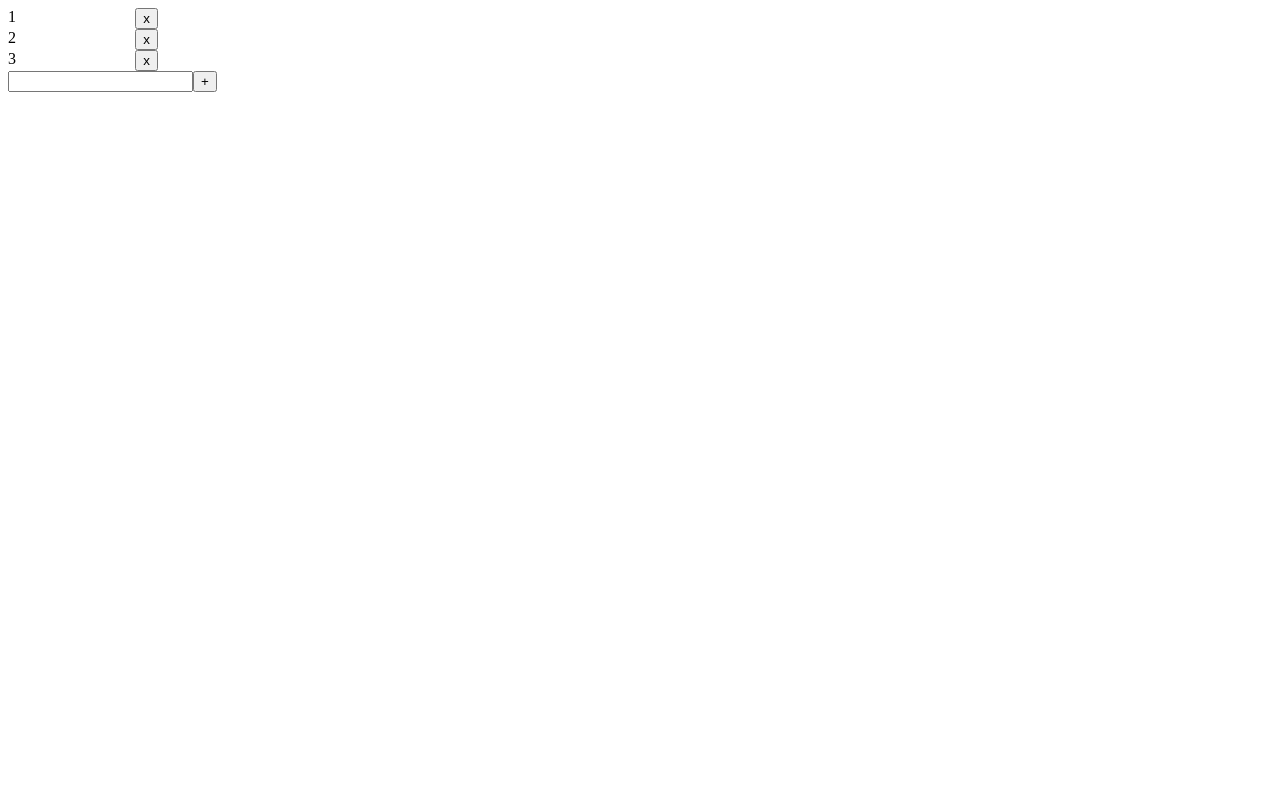
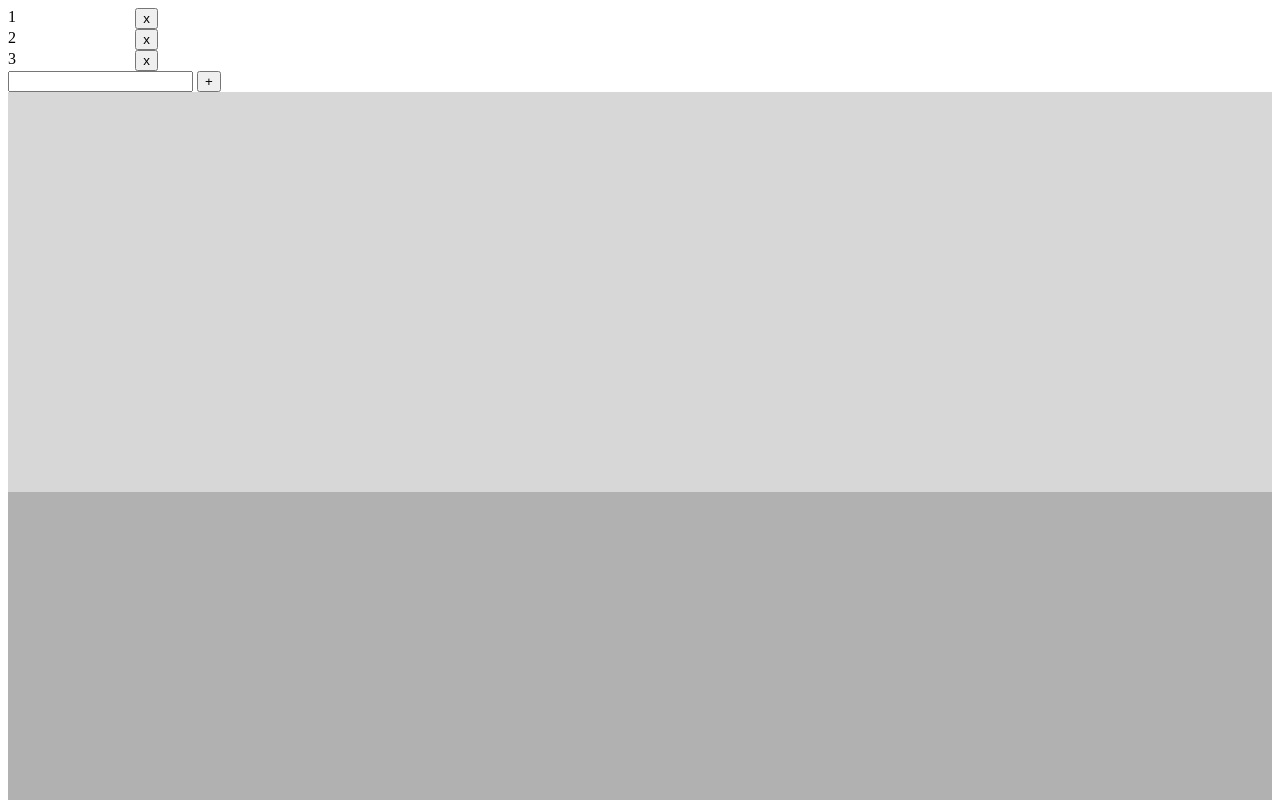
Before and after one commit to vroshupkin/purple-school, a website: page draft/todo-pure-js/index.html in a window 1280 px wide. Shown: the top 800 px of the page. Drawn offline with Linux system fonts and the light colour scheme.

Commit message:
Добавлен prettier. Рефакторинг to-do list. Добавлены примеры таймеров

```diff
--- a/draft/todo-pure-js/index.html
+++ b/draft/todo-pure-js/index.html
@@ -7,10 +7,16 @@
     <title>Document</title>
 </head>
 <body>
+    <div id="root"></div>
 
-    <div id="root">
+    <div style="height: 400px; background: rgb(215, 215, 215)"></div>
+        <div style="height: 400px; background: rgb(177, 177, 177)"></div>
+        <div style="height: 400px; background: rgb(127, 127, 127)"></div>
+        <div id="select" style="height: 400px; background: rgb(165, 252, 73)">
+    </div>
 
-    </div>
 </body>
+
 <script src="./script.js"></script>
+<script src="./scroll.js"></script>
 </html>
--- a/draft/todo-pure-js/script.js
+++ b/draft/todo-pure-js/script.js
@@ -1,80 +1,77 @@
 const root = document.getElementById('root')
 
-let dataModel = [
-    '1',
-    '2',
-    '3'
-]
+const todoData = {
+    text: [
+        '1', '2', '3'
+    ],
+    input: '',
+    container: null
+}
 
-let container = null
-/**
- * В начале удаляет старый элемент и создает и рендерит новый
- */
-function render(){
-    if(container != null){
-        container.remove()
-    }
-    container = document.createElement('div')
+const todoElementGenerator = (text, i) => {
+    let html = `
+        <div style="display: flex; width: 150px; justify-content: space-between">
+            <p1>${text}</p1>
+            <button>x</button>
+        </div>
+    `.trim()
 
-    for (let i = 0; i < dataModel.length; i++) {
-        const text_div = document.createElement('div')
-        text_div.innerHTML =  dataModel[i]
+    const el = document.createElement('div')
+    el.innerHTML = html
 
-        const delete_button = document.createElement('button')
-        delete_button.innerText = 'x'
-
-
-        delete_button.onclick = () => {
-            dataModel.splice(i, 1)
-            render()
-        }
-
-        const wrapper_div = document.createElement('div')
-        wrapper_div.appendChild(text_div)
-        wrapper_div.appendChild(delete_button)
-        wrapper_div.style.width = '150px'
-        wrapper_div.style.display = 'flex'
-        wrapper_div.style.justifyContent = 'space-between'
-
-        container.appendChild(wrapper_div)
+    const div = el.children[0]
+    const button = div.children[1]
+    button.onclick = () => {
+        todoData.text.splice(i, 1)
+        render()
     }
 
-
-    container.appendChild(addElement())
-    root.appendChild(container)
+    return el.children[0]
 }
 
 
-let addInputData = ''
-function addElement(){
-    const wrapper_div = document.createElement('div')
-    wrapper_div.style.width = '150px'
-    wrapper_div.style.display = 'flex'
+function newToDoGenerator(){
+    const html = `
+        <div style={width: 150px; display: flex}>
+            <input></input>
+            <button>+</button>
+        </div>
+    `.trim()
 
+    const wrapper = document.createElement('div')
+    wrapper.innerHTML = html
 
-    const input = document.createElement('input')
+    const div = wrapper.children[0]
+    const input = div.children[0]
+    const button = div.children[1]
     input.onchange = (e) => {
-        addInputData = e.target.value
+        todoData.input = e.target.value
     }
+    button.onclick = () => {
+        if (todoData.input.length === 0) return
 
-    const addButton = document.createElement('button')
-    addButton.onclick = () => {
-        if(typeof addInputData != 'string')
-            return
-        if(addInputData.length === 0)
-            return
-
-        dataModel.push(addInputData)
-        addInputData = ''
+        todoData.text.push(todoData.input)
+        todoData.input = ''
         render()
     }
 
-    addButton.innerHTML = '+'
+    return div
+}
 
-    wrapper_div.appendChild(input)
-    wrapper_div.appendChild(addButton)
 
-    return wrapper_div
+function render(){
+    if(todoData.container != null){
+        todoData.container.remove()
+    }
+    todoData.container = document.createElement('div')
+
+    todoData.text.forEach((str, i) => {
+        const todo = todoElementGenerator(str, i)
+        todoData.container.appendChild(todo)
+    })
+
+    todoData.container.appendChild(newToDoGenerator())
+    root.appendChild(todoData.container)
 }
 
 render()
--- /dev/null
+++ b/draft/todo-pure-js/scroll.js
@@ -0,0 +1,6 @@
+const element = document.querySelector('#select')
+
+addEventListener('scroll', (e) => {
+    if(window.innerHeight + window.scrollY >= element.offsetTop)
+        console.log(true)
+})
```
Also changed, not shown: 4/timer.js (added, +62 -0 lines), 1 other file.
